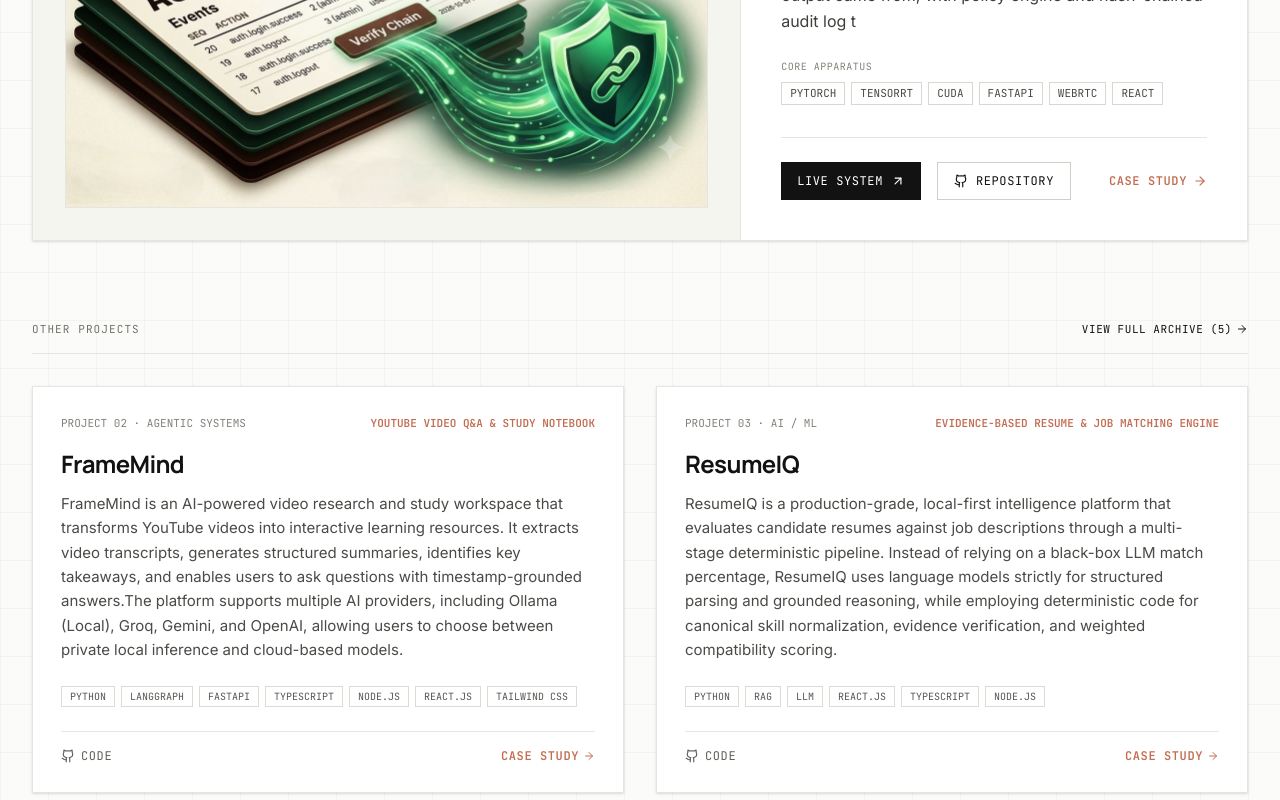
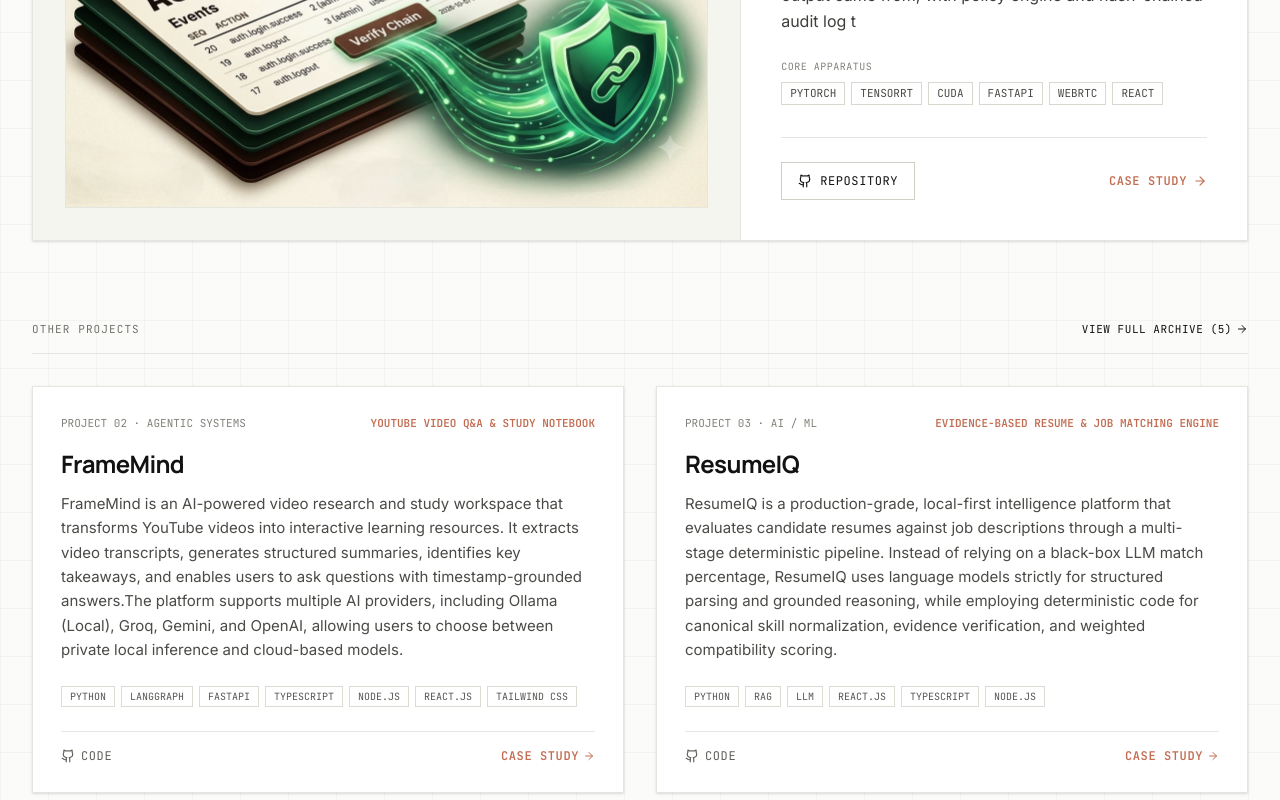
Before and after one commit to aadinathr001/Portfolio-Website-2, a React (Vite) app: page / in a window 1280 px wide. Shown: the part 1120-1920 px from the top of the page. Built offline with nearby package versions, Linux system fonts and the light colour scheme.

Commit message:
disabled live url for featured until render timeout is over

```diff
--- a/src/components/Projects.tsx
+++ b/src/components/Projects.tsx
@@ -132,7 +132,7 @@ export const Projects: React.FC = () => {
 
                 {/* External Actions */}
                 <div className="flex flex-wrap items-center gap-2.5 sm:gap-4 pt-6 border-t border-[#e6e6e1]">
-                  {FEATURED_PROJECT.liveUrl && (
+                  {/* {FEATURED_PROJECT.liveUrl && (
                     <a
                       href={FEATURED_PROJECT.liveUrl}
                       target="_blank"
@@ -142,7 +142,7 @@ export const Projects: React.FC = () => {
                       <span>LIVE SYSTEM</span>
                       <ArrowUpRight className="w-3.5 h-3.5" />
                     </a>
-                  )}
+                  )} */}
                   <a
                     href={FEATURED_PROJECT.githubUrl}
                     target="_blank"
--- a/src/data/portfolioData.ts
+++ b/src/data/portfolioData.ts
@@ -63,7 +63,7 @@ export const FEATURED_PROJECT: ProjectItem = {
   category: "Computer Vision",
   technologies: ["PyTorch", "TensorRT", "CUDA", "FastAPI", "WebRTC", "React"],
   imageUrl: auditSumThumb2,
-  liveUrl: "https://omni-percept-demo.vercel.app",
+  // liveUrl: "https://omni-percept-demo.vercel.app",
   githubUrl: "https://github.com/aadinathr001/auditsum",
   isFeatured: true,
   // metrics: [
```
